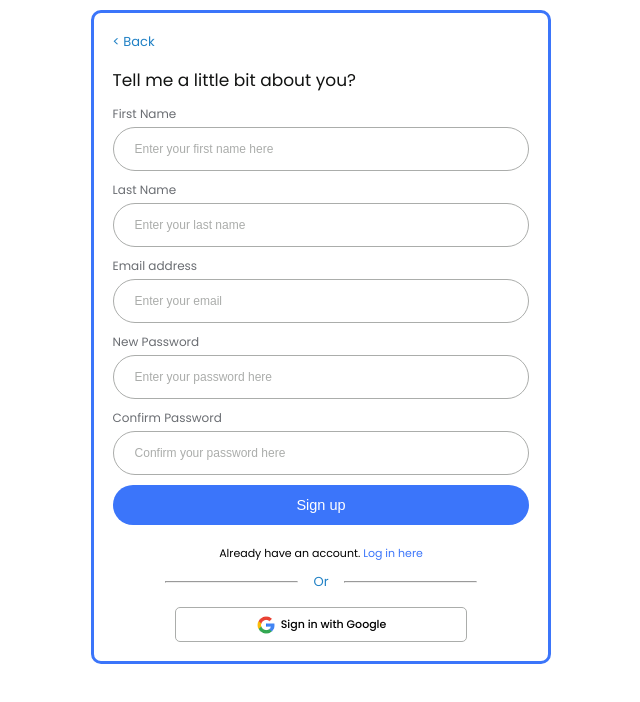
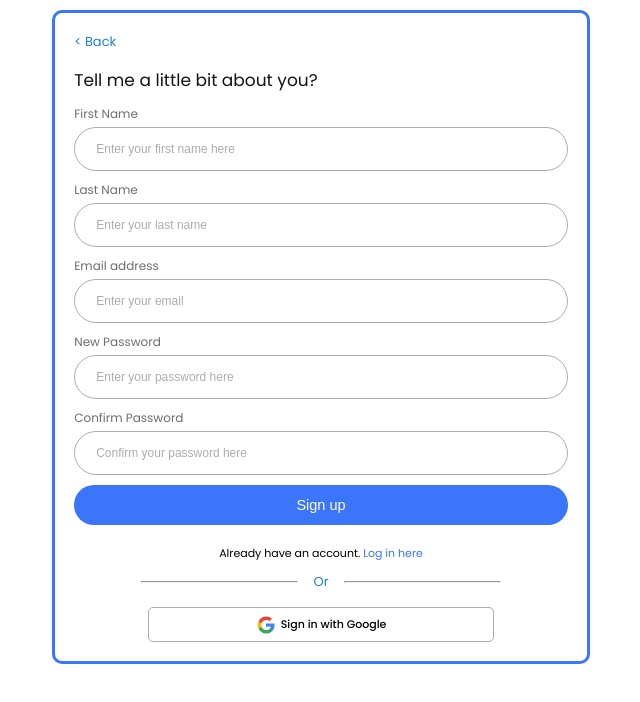
Before and after one commit to UbekM/atuenyi-form, a plain HTML site: page index.html in a window 768 px wide. Shown: the whole page, without its empty margins (63-703 px from the left). Drawn offline with Linux system fonts and the light colour scheme.

Commit message:
final changes to media query

```diff
--- a/index.css
+++ b/index.css
@@ -146,7 +146,7 @@ hr {
 
 /* For mobile */
 
-@media (max-width: 426px) {
+@media (min-width: 160px) and (max-width: 426px) {
     .main-container {
         margin-top: 10px;
         margin-bottom: 10px;
@@ -189,11 +189,11 @@ hr {
 
 }
 
-@media (min-width: 427px) and (max-width: 769px) {
+@media (min-width: 427px) and (max-width: 1023px) {
     .main-container {
         margin-top: 10px;
         margin-bottom: 10px;
-        min-width: 60%;
+        min-width: 70%;
         border: 3.8px solid #3B75FA;
         padding: 19px;
     }
```
